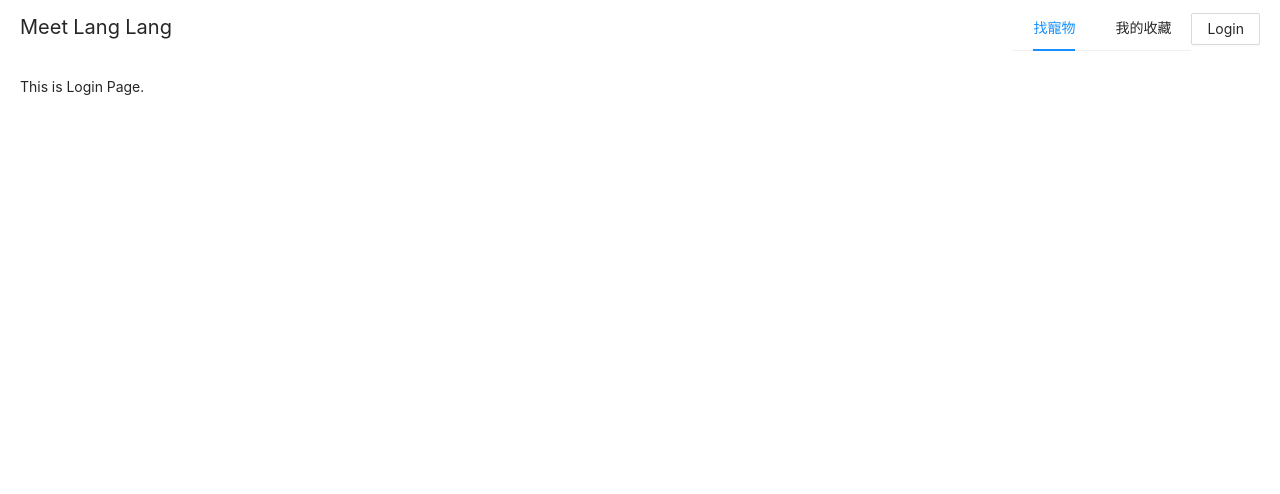
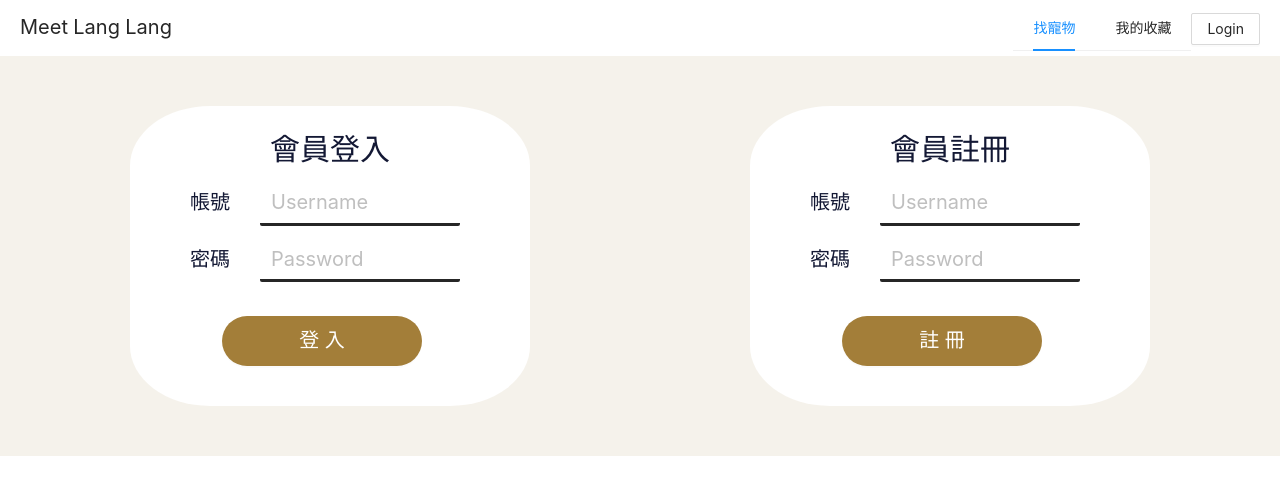
Before and after one commit to HsinShan/MeetLangLang-Frontend, a React (Create React App) app in the folder app/: page /login in a window 1280 px wide. Shown: the top 494 px of the page. Built offline with nearby package versions, Linux system fonts and the light colour scheme.

Commit message:
feat(app): create login page and login logout button

```diff
--- a/app/src/App.js
+++ b/app/src/App.js
@@ -1,15 +1,33 @@
+import { useState } from 'react';
 import { Switch, Route } from 'react-router-dom';
 import Header from './components/header';
 import route from './routes';
 
 function App() {
+    const [isLogin, setIsLogin] = useState((localStorage.getItem('token') !== null && localStorage.getItem('token') !== ''));
+    const logout = () => {
+        localStorage.removeItem('token');
+        setIsLogin(false);
+    };
+    const loggedin = (token) => {
+        localStorage.setItem('token', token);
+        setIsLogin(true);
+    };
     return (
         <div className="App">
-            <Header />
+            <Header
+                isLogin={isLogin}
+                logout={logout}
+            />
             <div className="content">
                 <Switch>
                     {route.map(({ path, component, ...routes }) => (
-                        <Route key={path} path={path} component={component} {...routes} />
+                        <Route
+                            key={path}
+                            path={path}
+                            component={() => component({ isLogin, loggedin })}
+                            {...routes}
+                        />
                     ))}
                 </Switch>
             </div>
--- a/app/src/assets/style/app.scss
+++ b/app/src/assets/style/app.scss
@@ -1,3 +1,4 @@
 .content {
   padding: 20px;
+  background: #F5F2EB;
 }
--- /dev/null
+++ b/app/src/assets/style/login/LoginForm.scss
@@ -0,0 +1,56 @@
+.login-form{
+    margin:30px auto;
+    width: 400px;
+    height: 300px;
+	padding: 20px;
+    background: white;
+    border-radius: 20%;
+}
+
+.login-form-title{
+    font-size: 30px;
+    text-align: center;
+}
+
+.account{
+    margin-top: 10px;
+}
+
+.password{
+    margin-top: 10px;
+}
+
+.label{
+    margin-left: 40px;
+    font-size: 20px;
+}
+
+.ant-input.accout-text{
+    margin-left: 30px;
+    border:3px;
+    border-bottom:3px solid;
+    font-size: 20px;
+    width: 200px;
+}
+
+.ant-input.password-text{
+    margin-left: 30px;
+    border:3px;
+    border-bottom:3px solid;
+    font-size: 20px;
+    width: 200px;
+}
+
+.ant-btn.loginform-button{
+    margin-top: 20px;
+    margin-left: 20%;
+    border: none;
+    border-radius: 50px;
+    color: white;
+    font-size: 20px;
+    width: 200px;
+    height: 50px;
+    background: #A37E39;
+    position: relative;
+    align-self: center;
+}
--- /dev/null
+++ b/app/src/assets/style/login/index.scss
@@ -0,0 +1,20 @@
+@import '../_base.scss';
+
+.login-page{
+    display: flex;
+    background: #F5F2EB;
+    color: #131834;
+    align-content: center;
+
+    @include pad{
+        display: block;
+    }
+}
+
+.left-container{
+    flex: 1;
+}
+
+.right-container{
+    flex: 1;
+}
--- /dev/null
+++ b/app/src/components/login/LoginForm.js
@@ -0,0 +1,61 @@
+import { Button, Input } from 'antd';
+import { Component } from 'react';
+import '../../assets/style/login/LoginForm.scss';
+
+class LoginForm extends Component {
+    constructor(props) {
+        super(props);
+        this.state = {
+            account: '',
+            password: '',
+        };
+    }
+
+    GetAccountValue = (e) => {
+        const account = e.target.value;
+        this.setState({ account });
+    }
+
+    GetPasswordValue(e) {
+        const password = e.target.value;
+        this.setState({ password });
+    }
+
+    render() {
+        return (
+            <div className="login-form">
+                <header className="login-form-title">會員{this.props.type}</header>
+                <div className="account">
+                    <p>
+                        <label className="label">帳號</label>
+                        <Input
+                            type="text"
+                            className="accout-text"
+                            id="accout-text"
+                            placeholder="Username"
+                            value={this.state.account}
+                            onChange={(e) => this.GetAccountValue(e)} />
+                    </p>
+                </div>
+                <div className="password">
+                    <p>
+                        <label className="label">密碼</label>
+                        <Input
+                            type="password"
+                            className="password-text"
+                            id="password-text"
+                            placeholder="Password"
+                            onChange={(e) => this.GetPasswordValue(e)} />
+                    </p>
+                </div>
+                <Button
+                    className="loginform-button"
+                    onClick={() => this.props.loginLogic(this.state.account)}>
+                    {this.props.type}
+                </Button>
+            </div>
+        );
+    }
+}
+
+export default LoginForm;
--- a/app/src/pages/login/index.js
+++ b/app/src/pages/login/index.js
@@ -1,3 +1,41 @@
-const Login = () => <div className="login">This is Login Page.</div>;
+import '../../assets/style/login/index.scss';
+import axios from 'axios';
+import LoginForm from '../../components/login/LoginForm';
+
+const Login = ({ isLogin, loggedin }) => {
+    const loginLogic = async (account) => {
+        try {
+            const { host } = window.Location;
+            const { data } = await axios({
+                url: `http://${host}:8181/user/login`,
+                method: 'post',
+                data: {
+                    email: account,
+                },
+            });
+            const { token } = data;
+            loggedin(token);
+        } catch (err) {
+            alert('登入失敗');
+        }
+    };
+    return (
+        <>
+            {isLogin &&
+                <div className="login">You already logged in.</div>
+            }
+            {!isLogin &&
+                <div className="login-page">
+                    <div className="left-container">
+                        <LoginForm type='登入' loginLogic={() => loginLogic()} />
+                    </div>
+                    <div className="right-container">
+                        <LoginForm type='註冊' loginLogic={() => loginLogic()} />
+                    </div>
+                </div>
+            }
+        </>
+    );
+};
 
 export default Login;
```
